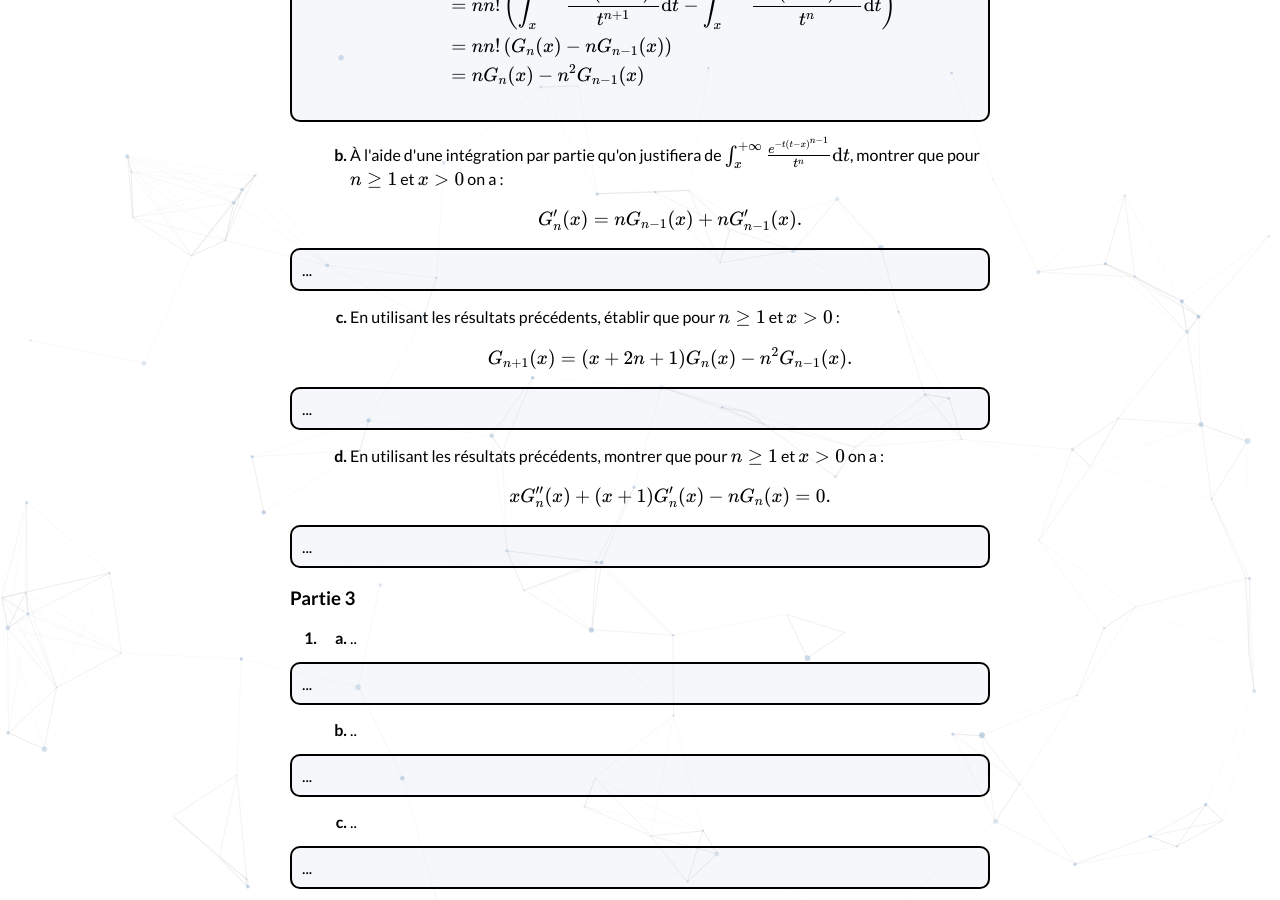
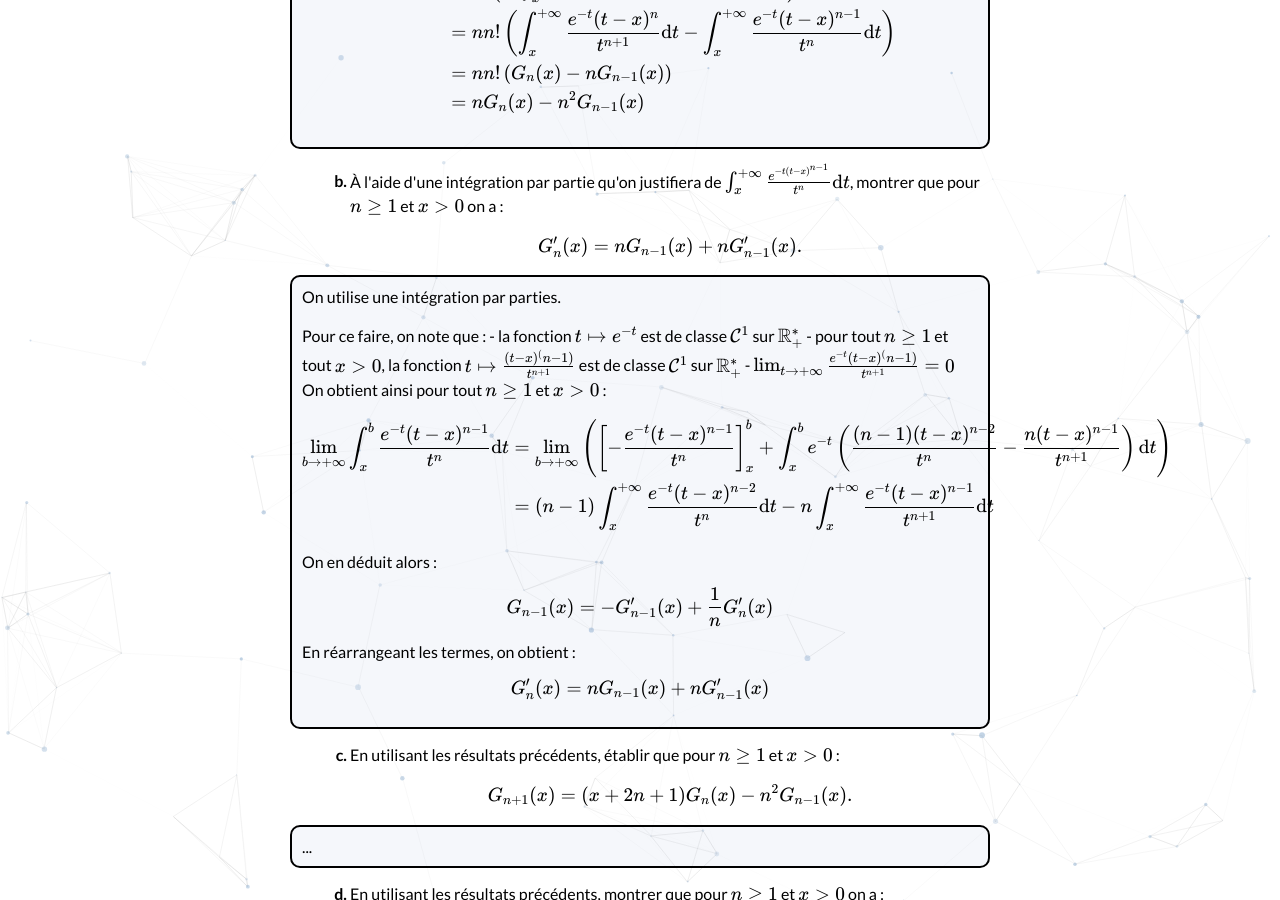
Before and after one commit to bglbrt/bglbrt.github.io, a Jekyll site: the page built from fr/corrections/administrateur_externe_1993.md, in a window 1280 px wide and 900 px high, scrolled down 5455 px. Built offline with Jekyll 4.4.1, drawn with Linux system fonts in a browser that asks for light colours; nearby versions of some CDN libraries; some of the changed text lies outside the part shown.

Commit message:
Refactor mathematical expressions and fix formatting in administrateur_externe_1993.md

```diff
--- a/fr/corrections/administrateur_externe_1993.md
+++ b/fr/corrections/administrateur_externe_1993.md
@@ -84,8 +84,9 @@
                     On utilise une intégration par parties.
                     <br><br>
                     Pour ce faire, on s'appuie sur le résultat de convergence montré dans les questions précédentes, et on note que :
-                    - ...
-                    - ...
+                    - la fonction \( t \mapsto e^{-t} \) est de classe \( \mathcal{C}^1 \) sur \( \mathbb{R}_{+}^{*} \)
+                    - pour tout \( n \in \mathbb{N} \), la fonction \( t \mapsto \frac{1}{t^{n+1}} \) est de classe \( \mathcal{C}^1 \) sur \( \mathbb{R}_{+}^{*} \)
+                    - \( \lim_{t \rightarrow +\infty} \frac{e^{-t}}{t^{n+1}} = 0 \)
                     On obtient ainsi pour tout \( n \in \mathbb{N} \) :
                     $$
                     \begin{aligned}
@@ -276,7 +277,27 @@
                 G_n'(x) = n G_{n-1}(x) + n G_{n-1}'(x).
                 $$
                 <p style="border: solid 2px; border-radius: 10px; background-color:rgba(152, 180, 212, .1); padding-right: 10px; padding-left: 10px; padding-top: 10px; padding-bottom: 10px; margin: 15px 0 15px -60px;">
-                    ...
+                    On utilise une intégration par parties.
+                    <br><br>
+                    Pour ce faire, on note que :
+                    - la fonction \( t \mapsto e^{-t} \) est de classe \( \mathcal{C}^1 \) sur \( \mathbb{R}_{+}^{*} \)
+                    - pour tout \( n \geq 1 \) et tout \( x > 0 \), la fonction \( t \mapsto \frac{(t-x)^(n-1)}{t^{n+1}} \) est de classe \( \mathcal{C}^1 \) sur \( \mathbb{R}_{+}^{*} \)
+                    - \( \lim_{t \rightarrow +\infty } \frac{e^{-t}(t-x)^(n-1)}{t^{n+1}} = 0 \)
+                    On obtient ainsi pour tout \( n \geq 1 \) et \( x > 0 \) :
+                    $$
+                    \begin{aligned}
+                        \lim_{b\rightarrow +\infty} \int_{x}^{b} \frac{e^{-t}(t-x)^{n-1}}{t^{n}} \mathrm{d}t & = \lim_{b\rightarrow +\infty} \left( \left[-\frac{e^{-t}(t-x)^{n-1}}{t^{n}}\right]_{x}^{b} +\int_{x}^{b} e^{-t}\left(\frac{(n-1)(t-x)^{n-2}}{t^{n}}-\frac{n(t-x)^{n-1}}{t^{n+1}}\right) \mathrm{d}t \right) \\
+                        & = (n-1) \int_{x}^{+\infty} \frac{e^{-t}(t-x)^{n-2}}{t^{n}} \mathrm{d}t - n \int_{x}^{+\infty} \frac{e^{-t}(t-x)^{n-1}}{t^{n+1}} \mathrm{d}t
+                    \end{aligned}
+                    $$
+                    On en déduit alors :
+                    $$
+                    G_{n-1}(x) = -G_{n-1}'(x) + \frac{1}{n} G_n'(x)
+                    $$
+                    En réarrangeant les termes, on obtient :
+                    $$
+                    G_n'(x) = n G_{n-1}(x) + n G_{n-1}'(x)
+                    $$
                 </p>
             </li>
             <li>
```
